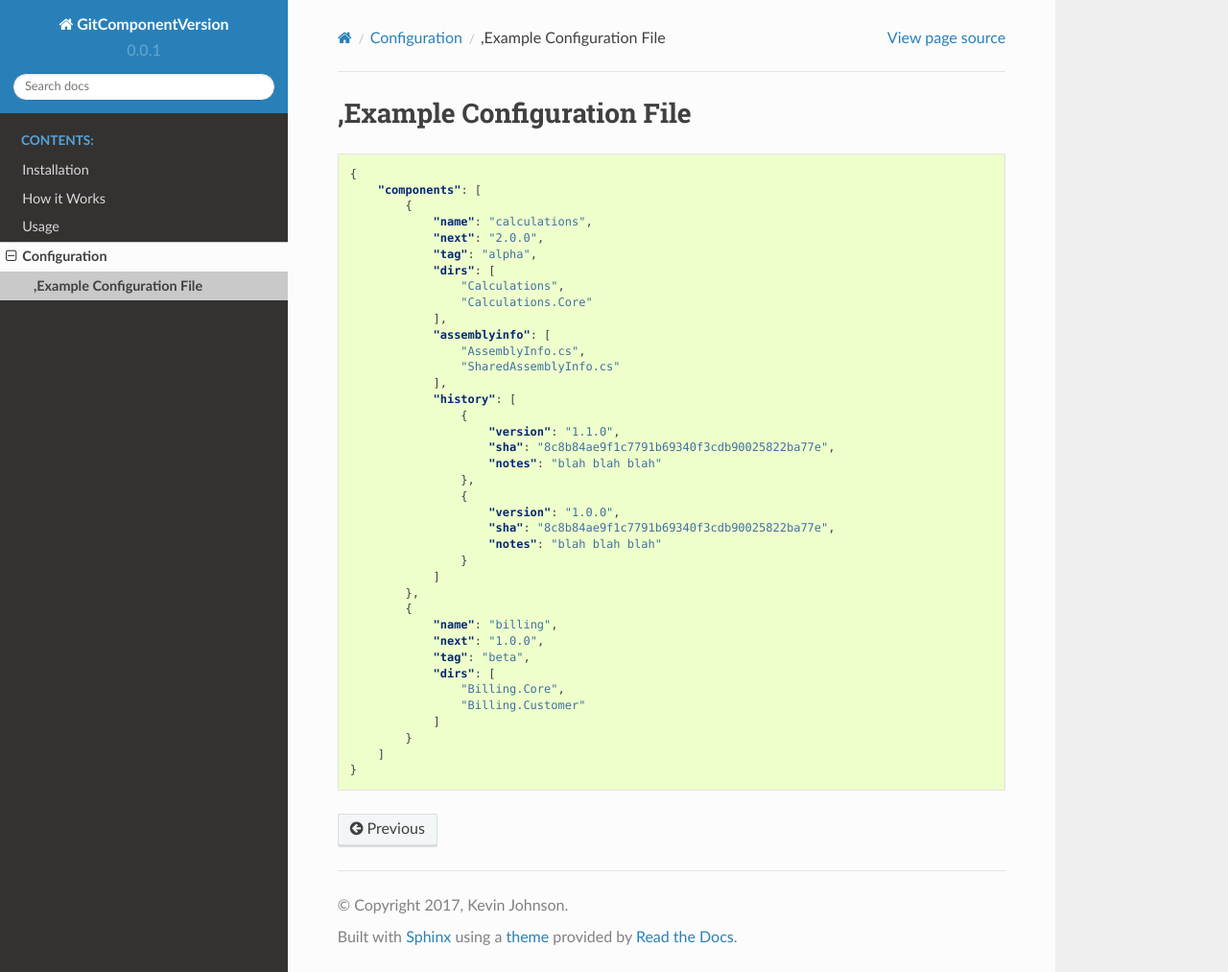
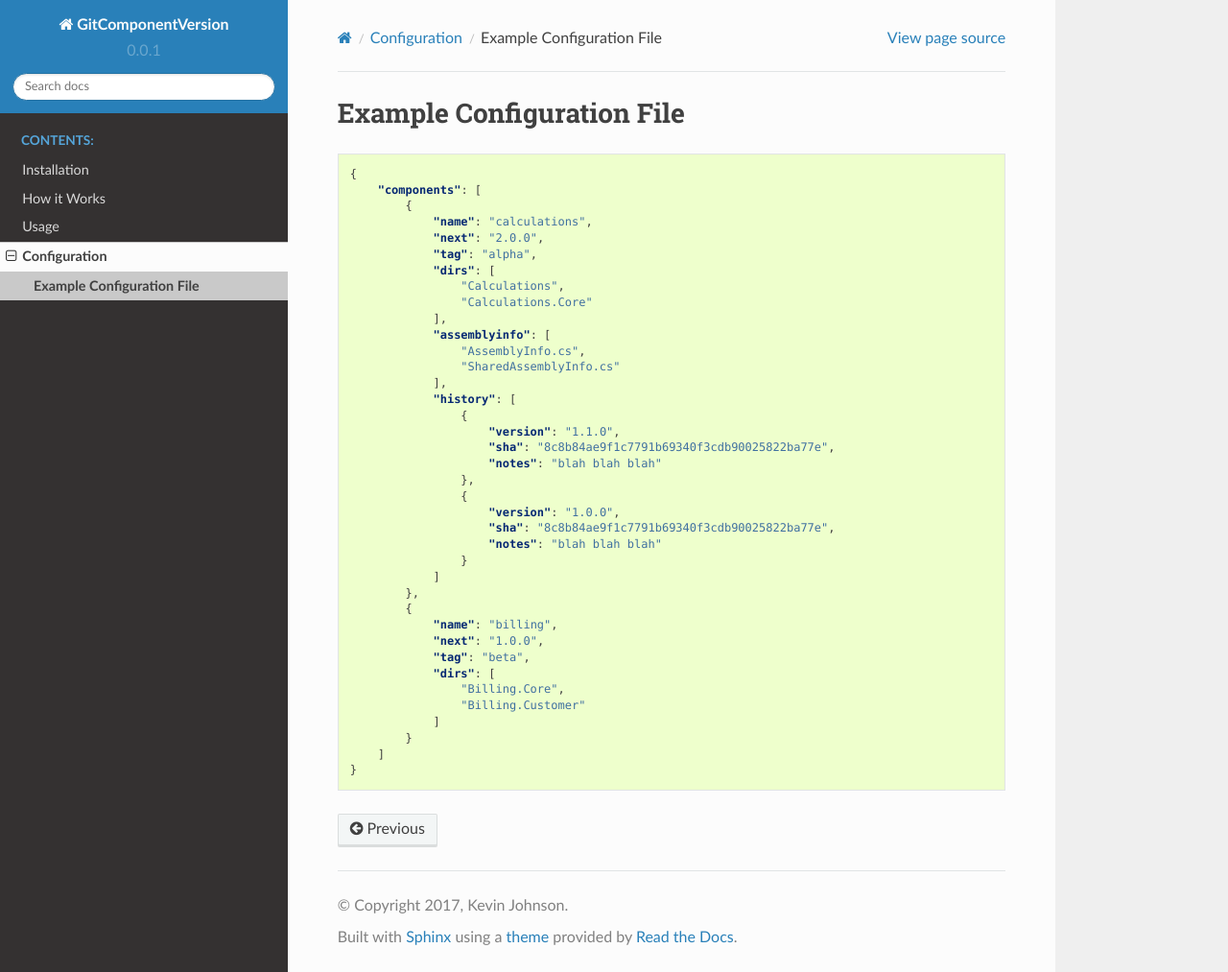
Before and after one commit to kjjuno/GitComponentVersion, a Sphinx documentation site: the page built from docs/source/configuration/example.rst, in a window 1280 px wide and 1013 px high. Shown: the whole window at 96% size. Built offline with Sphinx 7.4.7 and the Read the Docs theme 2.0.0, drawn with Linux system fonts in a browser that asks for light colours.

```diff
--- a/docs/source/configuration/example.rst
+++ b/docs/source/configuration/example.rst
@@ -1,4 +1,4 @@
-,Example Configuration File
+Example Configuration File
 ==========================
 
 .. code-block:: json
```
